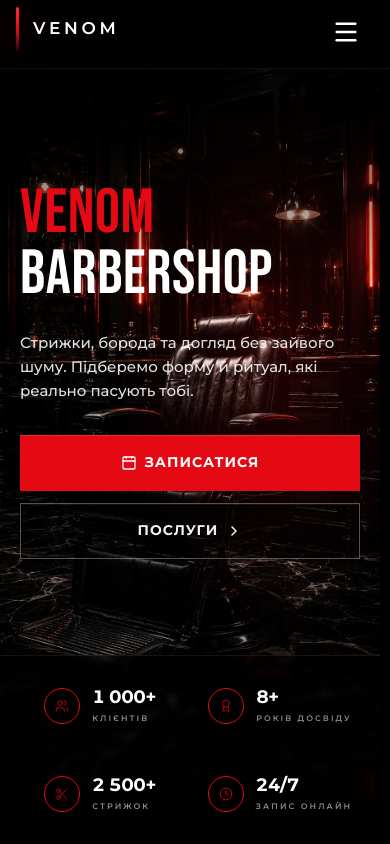
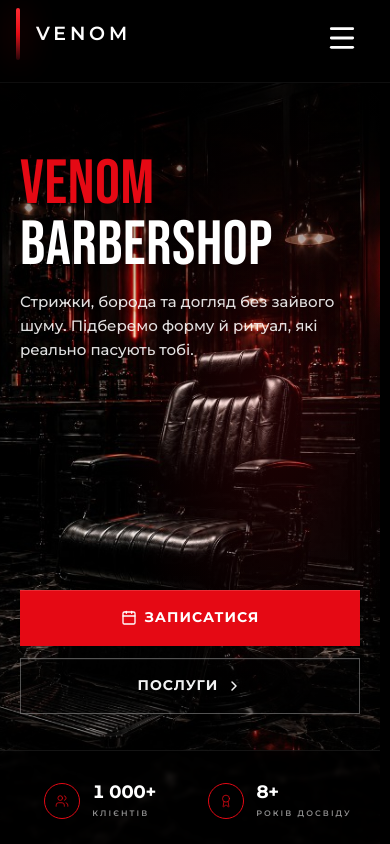
Before and after one commit to SerhiiSavchak/VenomBarbershop, a Next.js app: page / in a window 390 px wide. Shown: the top 844 px of the page. Built offline with nearby package versions, Linux system fonts and the light colour scheme.

Commit message:
фвфв

```diff
--- a/app/globals.css
+++ b/app/globals.css
@@ -38,6 +38,9 @@
 html {
   scroll-behavior: smooth;
   scrollbar-gutter: stable;
+  -webkit-user-select: none;
+  user-select: none;
+  -webkit-touch-callout: none;
 }
 
 body {
@@ -46,15 +49,21 @@ body {
   font-family: var(--font-sans), system-ui, sans-serif;
 }
 
-/* Майже непомітне виділення — без «синьої плями» браузера */
+input,
+textarea,
+select,
+[contenteditable="true"] {
+  -webkit-user-select: text;
+  user-select: text;
+  -webkit-touch-callout: default;
+}
+
 ::selection {
-  background: rgba(255, 255, 255, 0.06);
-  color: inherit;
+  background: transparent;
 }
 
 ::-moz-selection {
-  background: rgba(255, 255, 255, 0.06);
-  color: inherit;
+  background: transparent;
 }
 
 /* Red glow effect */
--- a/components/BrandLogo.tsx
+++ b/components/BrandLogo.tsx
@@ -24,15 +24,15 @@ export function BrandLogo({
   const isFooter = size === "footer";
 
   const barClass = isFooter
-    ? "h-6 w-[2px] rounded-full bg-gradient-to-b from-[#ff2a32] via-[#E50914] to-[#3a0609] shadow-[0_0_14px_rgba(229,9,20,0.4)]"
+    ? "h-11 w-[3px] rounded-full bg-gradient-to-b from-[#ff2a32] via-[#E50914] to-[#3a0609] shadow-[0_0_22px_rgba(229,9,20,0.48)] md:h-12 md:w-[3px]"
     : emphasizeMobile
-      ? "h-9 w-[3px] rounded-full bg-gradient-to-b from-[#ff2a32] via-[#E50914] to-[#2a0508] shadow-[0_0_22px_rgba(229,9,20,0.42)] md:h-10 max-lg:h-11 max-lg:shadow-[0_0_28px_rgba(229,9,20,0.52)]"
+      ? "h-9 w-[3px] rounded-full bg-gradient-to-b from-[#ff2a32] via-[#E50914] to-[#2a0508] shadow-[0_0_22px_rgba(229,9,20,0.42)] md:h-10 max-lg:h-[52px] max-lg:w-1 max-lg:shadow-[0_0_32px_rgba(229,9,20,0.55)]"
       : "h-9 w-[3px] rounded-full bg-gradient-to-b from-[#ff2a32] via-[#E50914] to-[#2a0508] shadow-[0_0_22px_rgba(229,9,20,0.42)] md:h-10";
 
   const wordmarkSizeClass = isFooter
-    ? "text-[11px] md:text-xs"
+    ? "text-[15px] font-semibold uppercase tracking-[0.22em] md:text-[17px] md:tracking-[0.2em]"
     : emphasizeMobile
-      ? "text-[14px] font-semibold uppercase tracking-[0.26em] text-white md:text-[16px] max-lg:text-[17px] max-lg:tracking-[0.22em]"
+      ? "text-[14px] font-semibold uppercase tracking-[0.26em] text-white md:text-[16px] max-lg:text-[19px] max-lg:tracking-[0.2em]"
       : "text-[14px] md:text-[16px]";
 
   const inner = (
@@ -49,8 +49,10 @@ export function BrandLogo({
     </>
   );
 
-  const className =
-    "group inline-flex shrink-0 items-center gap-3 outline-none transition-opacity max-lg:gap-3.5 lg:gap-3 md:gap-3.5 focus-visible:ring-2 focus-visible:ring-[#E50914]/55 focus-visible:ring-offset-2 focus-visible:ring-offset-black";
+  const className = [
+    "group inline-flex shrink-0 items-center outline-none transition-opacity focus-visible:ring-2 focus-visible:ring-[#E50914]/55 focus-visible:ring-offset-2 focus-visible:ring-offset-black",
+    isFooter ? "gap-4 md:gap-5" : "gap-3 max-lg:gap-4 lg:gap-3 md:gap-3.5",
+  ].join(" ");
 
   if (asStatic) {
     return (
--- a/components/providers/I18nProvider.tsx
+++ b/components/providers/I18nProvider.tsx
@@ -16,7 +16,7 @@ import {
   type Lang,
   type Messages,
 } from "@/lib/i18n";
-import { PageLoader } from "@/components/PageLoader";
+import { PageIntroProvider } from "@/components/providers/PageIntroProvider";
 
 type I18nContextValue = {
   lang: Lang;
@@ -65,8 +65,7 @@ export function I18nProvider({ children }: { children: ReactNode }) {
 
   return (
     <I18nContext.Provider value={value}>
-      <PageLoader />
-      {children}
+      <PageIntroProvider>{children}</PageIntroProvider>
     </I18nContext.Provider>
   );
 }
--- /dev/null
+++ b/components/providers/PageIntroProvider.tsx
@@ -0,0 +1,37 @@
+"use client";
+
+import { createContext, useContext, useEffect, useMemo, useState, type ReactNode } from "react";
+import { PageLoader } from "@/components/PageLoader";
+
+type PageIntroContextValue = {
+  /** true после завершения exit-анимации PageLoader */
+  introDone: boolean;
+};
+
+const PageIntroContext = createContext<PageIntroContextValue | null>(null);
+
+export function PageIntroProvider({ children }: { children: ReactNode }) {
+  const [introDone, setIntroDone] = useState(false);
+  const value = useMemo(() => ({ introDone }), [introDone]);
+
+  useEffect(() => {
+    if (introDone) return;
+    const id = window.setTimeout(() => setIntroDone(true), 8000);
+    return () => window.clearTimeout(id);
+  }, [introDone]);
+
+  return (
+    <PageIntroContext.Provider value={value}>
+      <PageLoader onIntroComplete={() => setIntroDone(true)} />
+      {children}
+    </PageIntroContext.Provider>
+  );
+}
+
+export function usePageIntro(): PageIntroContextValue {
+  const ctx = useContext(PageIntroContext);
+  if (!ctx) {
+    throw new Error("usePageIntro must be used within PageIntroProvider");
+  }
+  return ctx;
+}
--- a/components/sections/Header.tsx
+++ b/components/sections/Header.tsx
@@ -93,7 +93,11 @@ export function Header() {
       body.style.right = prev.bodyRight;
       body.style.width = prev.bodyWidth;
       body.style.touchAction = prev.bodyTouchAction;
+      /* html { scroll-behavior: smooth } інакше дає «проскрол» при scrollTo після unlock */
+      const prevScrollBehavior = html.style.scrollBehavior;
+      html.style.scrollBehavior = "auto";
       window.scrollTo(0, scrollY);
+      html.style.scrollBehavior = prevScrollBehavior;
       queueMicrotask(() => setIsScrolled(window.scrollY > 40));
     };
   }, [isMobileMenuOpen]);
@@ -116,7 +120,7 @@ export function Header() {
             : "lg:border-black/40 lg:bg-black/75 lg:py-5 lg:backdrop-blur-md lg:md:py-6 lg:transition-[padding-top,padding-bottom,background-color,border-color] lg:duration-500 lg:motion-reduce:transition-none")
         }`}
       >
-        <div className="mx-auto flex w-full max-w-[min(100%,1820px)] items-center justify-between gap-3 sm:gap-4 md:gap-5 lg:gap-7 max-lg:min-h-[52px] max-lg:px-4 max-lg:pb-2 max-lg:pt-[max(0.25rem,env(safe-area-inset-top,0px))] sm:max-lg:px-8 sm:max-lg:pb-3 sm:max-lg:pt-[max(0.5rem,env(safe-area-inset-top,0px))] md:max-lg:px-12 lg:px-16 lg:py-0">
+        <div className="mx-auto flex w-full max-w-[min(100%,1820px)] items-center justify-between gap-3 sm:gap-4 md:gap-5 lg:gap-7 max-lg:min-h-[64px] max-lg:px-4 max-lg:pb-3 max-lg:pt-[max(0.35rem,env(safe-area-inset-top,0px))] sm:max-lg:px-8 sm:max-lg:pb-3.5 sm:max-lg:pt-[max(0.55rem,env(safe-area-inset-top,0px))] md:max-lg:px-12 lg:px-16 lg:py-0">
           <div className="min-w-0 shrink">
             <BrandLogo emphasizeMobile wordmark={t.brand.wordmark} ariaLabel={t.header.logoAria} size="header" />
           </div>
@@ -174,10 +178,10 @@ export function Header() {
             <button
               type="button"
               onClick={() => setIsMobileMenuOpen(true)}
-              className="relative z-[2] flex h-14 w-14 min-h-[56px] min-w-[56px] shrink-0 items-center justify-center rounded-2xl text-white transition-colors hover:text-[#E50914] active:opacity-80 lg:hidden touch-manipulation [-webkit-tap-highlight-color:transparent]"
+              className="relative z-[2] flex h-16 w-16 min-h-[64px] min-w-[64px] shrink-0 items-center justify-center rounded-2xl text-white transition-colors hover:text-[#E50914] active:opacity-80 lg:hidden touch-manipulation [-webkit-tap-highlight-color:transparent]"
               aria-label={t.header.openMenu}
             >
-              <Menu className="h-7 w-7" strokeWidth={2.1} />
+              <Menu className="h-8 w-8" strokeWidth={2.1} />
             </button>
           </div>
         </div>
@@ -219,17 +223,17 @@ export function Header() {
               />
               <div className="pointer-events-none absolute inset-x-0 top-24 h-40 bg-[radial-gradient(ellipse_70%_80%_at_50%_0%,rgba(229,9,20,0.12)_0%,transparent_72%)]" aria-hidden />
 
-              <div className="flex max-lg:min-h-[52px] items-center justify-between gap-3 border-b border-white/[0.07] bg-black/30 px-4 pb-2 pt-[max(0.25rem,env(safe-area-inset-top,0px))] sm:px-8 sm:pb-3 sm:pt-[max(0.5rem,env(safe-area-inset-top,0px))]">
+              <div className="flex max-lg:min-h-[64px] items-center justify-between gap-3 border-b border-white/[0.07] bg-black/30 px-4 pb-3 pt-[max(0.35rem,env(safe-area-inset-top,0px))] sm:px-8 sm:pb-3.5 sm:pt-[max(0.55rem,env(safe-area-inset-top,0px))]">
                 <div className="min-w-0 shrink" onClick={closeMenu}>
                   <BrandLogo emphasizeMobile wordmark={t.brand.wordmark} ariaLabel={t.header.logoAria} size="header" />
                 </div>
                 <button
                   type="button"
                   onClick={closeMenu}
-                  className="flex h-14 w-14 min-h-[56px] min-w-[56px] shrink-0 items-center justify-center rounded-2xl text-white transition-colors hover:text-[#E50914] active:opacity-80 touch-manipulation [-webkit-tap-highlight-color:transparent]"
+                  className="flex h-16 w-16 min-h-[64px] min-w-[64px] shrink-0 items-center justify-center rounded-2xl text-white transition-colors hover:text-[#E50914] active:opacity-80 touch-manipulation [-webkit-tap-highlight-color:transparent]"
                   aria-label={t.header.closeMenu}
                 >
-                  <X className="h-7 w-7" strokeWidth={2.1} />
+                  <X className="h-8 w-8" strokeWidth={2.1} />
                 </button>
               </div>
 
--- a/components/sections/Hero.tsx
+++ b/components/sections/Hero.tsx
@@ -5,6 +5,7 @@ import { motion, useInView, useReducedMotion } from "framer-motion";
 import { Award, Calendar, ChevronRight, Clock, Scissors, Users } from "lucide-react";
 import Image from "next/image";
 import { useI18n } from "@/components/providers/I18nProvider";
+import { usePageIntro } from "@/components/providers/PageIntroProvider";
 import type { HeroStat, Lang } from "@/lib/i18n";
 import { cinematicEase, mobilePopEase } from "@/lib/motion";
 import { useLgUp } from "@/lib/useLgUp";
@@ -105,20 +106,27 @@ function HeroStatValue({
   );
 }
 
-function HeroPhotoShine({ reducedMotion }: { reducedMotion: boolean }) {
+function gateIntro<P extends { initial: object; animate: object; transition: object }>(introDone: boolean, preset: P): P {
+  if (introDone) return preset;
+  return { ...preset, animate: preset.initial, transition: { duration: 0 } } as P;
+}
+
+function HeroPhotoShine({ reducedMotion, introDone }: { reducedMotion: boolean; introDone: boolean }) {
   if (reducedMotion) return null;
   return (
     <motion.div
       className="pointer-events-none absolute inset-0 z-[3] bg-gradient-to-r from-transparent via-white/[0.18] to-transparent"
       aria-hidden
       initial={{ x: "-55%", skewX: -14 }}
-      animate={{ x: "165%", skewX: -14 }}
-      transition={{ duration: 1.55, ease: [0.2, 0.85, 0.15, 1], delay: 0.42 }}
+      animate={introDone ? { x: "165%", skewX: -14 } : { x: "-55%", skewX: -14 }}
+      transition={
+        introDone ? { duration: 1.55, ease: [0.2, 0.85, 0.15, 1], delay: 0.42 } : { duration: 0 }
+      }
     />
   );
 }
 
-function HeroBackgroundDesktop({ reducedMotion }: { reducedMotion: boolean }) {
+function HeroBackgroundDesktop({ reducedMotion, introDone }: { reducedMotion: boolean; introDone: boolean }) {
   const photoInitial = reducedMotion
     ? { opacity: 0.85 }
     : { scale: 1.09, x: "3.5%", rotate: 0.35, opacity: 1 };
@@ -130,7 +138,12 @@ function HeroBackgroundDesktop({ reducedMotion }: { reducedMotion: boolean }) {
   return (
     <div className="absolute inset-0 z-[1] hidden overflow-hidden lg:block">
       <div className="absolute inset-y-0 right-0 z-[1] h-full w-[72vw] overflow-hidden">
-        <motion.div className="absolute inset-0 bg-black" initial={photoInitial} animate={photoAnimate} transition={photoTransition}>
+        <motion.div
+          className="absolute inset-0 bg-black"
+          initial={photoInitial}
+          animate={introDone ? photoAnimate : photoInitial}
+          transition={introDone ? photoTransition : { duration: 0 }}
+        >
           <Image
             src={HERO_DESKTOP}
             alt=""
@@ -140,7 +153,7 @@ function HeroBackgroundDesktop({ reducedMotion }: { reducedMotion: boolean }) {
             sizes="72vw"
             className="h-full w-full object-cover object-center opacity-100"
           />
-          <HeroPhotoShine reducedMotion={reducedMotion} />
+          <HeroPhotoShine reducedMotion={reducedMotion} introDone={introDone} />
         </motion.div>
       </div>
 
@@ -163,7 +176,7 @@ function HeroBackgroundDesktop({ reducedMotion }: { reducedMotion: boolean }) {
   );
 }
 
-function HeroBackgroundMobile({ reducedMotion }: { reducedMotion: boolean }) {
+function HeroBackgroundMobile({ reducedMotion, introDone }: { reducedMotion: boolean; introDone: boolean }) {
   const photoInitial = reducedMotion
     ? { opacity: 0.88 }
     : { scale: 1.15, y: "8%", opacity: 1 };
@@ -174,7 +187,12 @@ function HeroBackgroundMobile({ reducedMotion }: { reducedMotion: boolean }) {
 
   return (
     <div className="absolute inset-0 z-[1] overflow-hidden lg:hidden">
-      <motion.div className="absolute inset-0 z-[1] overflow-hidden bg-black" initial={photoInitial} animate={photoAnimate} transition={photoTransition}>
+      <motion.div
+        className="absolute inset-0 z-[1] overflow-hidden bg-black"
+        initial={photoInitial}
+        animate={introDone ? photoAnimate : photoInitial}
+        transition={introDone ? photoTransition : { duration: 0 }}
+      >
         <Image
           src={HERO_MOBILE}
           alt=""
@@ -184,7 +202,7 @@ function HeroBackgroundMobile({ reducedMotion }: { reducedMotion: boolean }) {
           sizes="100vw"
           className="object-cover object-[50%_26%] opacity-100"
         />
-        <HeroPhotoShine reducedMotion={reducedMotion} />
+        <HeroPhotoShine reducedMotion={reducedMotion} introDone={introDone} />
       </motion.div>
 
       <div className="pointer-events-none absolute inset-0 z-[2] bg-transparent" style={{ background: RED_AMBIENT }} aria-hidden />
@@ -199,13 +217,14 @@ function HeroBackgroundMobile({ reducedMotion }: { reducedMotion: boolean }) {
 
 export function Hero() {
   const { t, lang } = useI18n();
+  const { introDone } = usePageIntro();
   const { hero } = t;
   const statsRef = useRef(null);
   const statsInView = useInView(statsRef, { once: true, amount: 0.08, margin: "0px 0px 120px 0px" });
   const isLg = useLgUp();
   const reduce = useReducedMotion() ?? false;
 
-  const statsStarted = isLg || statsInView;
+  const statsStarted = introDone && (isLg || statsInView);
 
   const venomMotion = reduce
     ? { initial: { opacity: 0 }, animate: { opacity: 1 }, transition: { duration: 0.5, delay: 0.2 } }
@@ -256,37 +275,39 @@ export function Hero() {
       : { opacity: 0, y: 22, x: -10 };
 
   return (
-    <section id="hero" className="relative flex min-h-[100dvh] w-full flex-col overflow-hidden bg-black lg:block">
-      <HeroBackgroundMobile reducedMotion={reduce} />
-      <HeroBackgroundDesktop reducedMotion={reduce} />
+    <section id="hero" className="relative flex min-h-[100dvh] w-full flex-col bg-black max-lg:overflow-hidden lg:block lg:overflow-visible">
+      <HeroBackgroundMobile reducedMotion={reduce} introDone={introDone} />
+      <HeroBackgroundDesktop reducedMotion={reduce} introDone={introDone} />
 
-      <div className="relative flex flex-1 flex-col lg:absolute lg:inset-0 lg:min-h-[100dvh] lg:flex-none">
-        <div className="relative z-[10] flex w-full max-w-[1600px] flex-1 flex-col px-5 pb-6 pt-[calc(10.5rem+env(safe-area-inset-top,0px))] sm:px-8 lg:mx-auto lg:max-w-none lg:flex-1 lg:flex-col lg:px-0 lg:pb-36 lg:pt-[calc(5rem+env(safe-area-inset-top,0px))]">
-          <div className="my-auto w-full max-w-[640px] pb-1 max-lg:mb-10 max-lg:-translate-y-[min(4.5dvh,1.75rem)] lg:my-0 lg:max-w-[640px] lg:pb-0 lg:absolute lg:left-[clamp(2.85rem,5.75vw,6.75rem)] lg:top-[47%] lg:-translate-y-1/2">
-            <div className="hero-display mb-6 flex max-w-full flex-col gap-0 uppercase tracking-[0.01em] text-[clamp(58px,16vw,86px)] lg:mb-5 lg:text-[clamp(92px,7.8vw,154px)]">
-              <div className="overflow-x-clip overflow-y-visible pb-[0.06em]">
-                <motion.span className="block font-normal leading-[0.92] text-[#E50914] lg:leading-[0.9]" {...venomMotion}>
+      <div className="relative flex flex-1 flex-col lg:absolute lg:inset-0 lg:max-h-[100dvh] lg:min-h-[100dvh] lg:flex-none">
+        <div className="relative z-[10] flex w-full max-w-[1600px] flex-1 flex-col px-5 pb-6 max-lg:min-h-0 max-lg:flex-1 max-lg:justify-start max-lg:pt-[calc(10.25rem+env(safe-area-inset-top,0px))] sm:px-8 lg:mx-auto lg:h-full lg:min-h-0 lg:max-w-none lg:flex-1 lg:flex-col lg:justify-center lg:px-0 lg:pb-[6.75rem] lg:pt-[calc(5.75rem+env(safe-area-inset-top,0px))]">
+          <div className="my-auto w-full max-w-[640px] pb-1 max-lg:mb-0 max-lg:my-0 max-lg:flex max-lg:min-h-0 max-lg:flex-1 max-lg:flex-col max-lg:-translate-y-2 lg:my-0 lg:max-w-[min(54rem,calc(100vw-4.5rem))] lg:flex-none lg:translate-y-0 lg:pb-0 lg:relative lg:pl-[clamp(3.35rem,6.35vw,7.35rem)] lg:pr-8 lg:self-start">
+            <div className="hero-display mb-4 flex w-full min-w-0 max-w-full shrink-0 flex-col gap-0 uppercase tracking-[0.01em] text-[clamp(58px,16vw,86px)] lg:mb-6 lg:max-w-none lg:text-[clamp(88px,6.9vw,140px)]">
+              <div className="overflow-x-clip overflow-y-visible pb-[0.06em] lg:overflow-x-visible">
+                <motion.span className="block w-max max-w-full font-normal leading-[0.92] text-[#E50914] lg:max-w-none lg:leading-[0.9]" {...gateIntro(introDone, venomMotion)}>
                   VENOM
                 </motion.span>
               </div>
-              <div className="overflow-x-clip overflow-y-visible pb-[0.06em] pr-[2px] [-webkit-font-smoothing:antialiased]">
-                <motion.span className="block font-normal leading-[0.92] text-white lg:leading-[0.9]" {...barberMotion}>
+              <div className="overflow-x-clip overflow-y-visible pb-[0.06em] pr-[2px] [-webkit-font-smoothing:antialiased] lg:overflow-x-visible">
+                <motion.span className="block w-max max-w-full font-normal leading-[0.92] text-white lg:max-w-none lg:leading-[0.9]" {...gateIntro(introDone, barberMotion)}>
                   BARBERSHOP
                 </motion.span>
               </div>
             </div>
 
-            <div className="flex w-full max-w-full flex-col gap-8 lg:gap-9">
+            <div className="flex w-full min-h-0 max-w-full flex-1 flex-col gap-8 max-lg:flex-1 max-lg:gap-0 lg:flex-none lg:gap-9">
               <motion.p
-                className="hero-copy m-0 w-full max-w-xl text-[15px] font-medium leading-[1.6] text-white/88 [overflow-wrap:anywhere] text-pretty max-lg:max-w-xl lg:max-w-none lg:pl-[0.45rem] lg:text-[15px] lg:leading-[1.72]"
-                {...descMotion}
+                className="hero-copy m-0 w-full max-w-xl shrink-0 text-[15px] font-medium leading-[1.6] text-white/88 [overflow-wrap:anywhere] text-pretty max-lg:-mt-1 max-lg:max-w-xl lg:mt-0 lg:max-w-none lg:pl-[0.45rem] lg:text-[15px] lg:leading-[1.72]"
+                {...gateIntro(introDone, descMotion)}
               >
                 {hero.description}
               </motion.p>
 
+              <div className="hidden w-full min-h-0 max-lg:flex max-lg:min-h-[min(26dvh,220px)] max-lg:flex-1 max-lg:basis-0" aria-hidden />
+
               <motion.div
-                className="hero-cta-group m-0 w-full max-w-full lg:pl-[0.45rem]"
-                {...ctaGroupMotion}
+                className="hero-cta-group m-0 mt-auto w-full max-w-full shrink-0 max-lg:pt-2 lg:mt-0 lg:pl-[0.45rem]"
+                {...gateIntro(introDone, ctaGroupMotion)}
               >
                 <a
                   href="#contact"
@@ -312,7 +333,7 @@ export function Hero() {
 
         <motion.div
           ref={statsRef}
-          {...statsStripMotion}
+          {...gateIntro(introDone, statsStripMotion)}
           className="relative z-[12] mt-auto shrink-0 border-t border-[rgba(255,255,255,0.08)] bg-[rgba(0,0,0,0.72)] px-4 py-4 backdrop-blur-[2px] md:px-10 lg:absolute lg:bottom-0 lg:left-0 lg:right-0 lg:mt-0 lg:max-h-[92px] lg:min-h-[88px] lg:px-14 lg:py-0 lg:backdrop-blur-none"
         >
           <div className="mx-auto grid max-w-[1600px] grid-cols-2 content-center items-center gap-x-3 gap-y-5 sm:grid-cols-4 sm:gap-y-0 sm:divide-x sm:divide-white/[0.08]">
@@ -322,10 +343,10 @@ export function Hero() {
                 <motion.div
                   key={stat.label}
                   initial={statItemInitial}
-                  animate={{ opacity: 1, y: 0, x: 0 }}
+                  animate={introDone ? { opacity: 1, y: 0, x: 0 } : statItemInitial}
                   transition={{
-                    delay: (isLg ? 0.94 : 0.78) + index * (isLg ? 0.06 : 0.07),
-                    duration: reduce ? 0.35 : 0.72,
+                    delay: introDone ? (isLg ? 0.94 : 0.78) + index * (isLg ? 0.06 : 0.07) : 0,
+                    duration: introDone ? (reduce ? 0.35 : 0.72) : 0,
                     ease: isLg ? cinematicEase : mobilePopEase,
                   }}
                   className="flex min-h-[4.25rem] items-center justify-center gap-3 px-2 py-1 sm:min-h-0 sm:gap-3.5 sm:px-6 md:px-8 lg:min-h-[88px] lg:px-10"
--- a/components/sections/Masters.tsx
+++ b/components/sections/Masters.tsx
@@ -7,6 +7,7 @@ import { useI18n } from "@/components/providers/I18nProvider";
 import { cinematicEase, mobilePopEase, viewportReveal, sectionTitleInset } from "@/lib/motion";
 import { useBelowMd } from "@/lib/useBelowMd";
 import { useLgUp } from "@/lib/useLgUp";
+import { useHorizontalRailVerticalWheelPassthrough } from "@/lib/useHorizontalRailVerticalWheelPassthrough";
 import { useSnapCarouselAutoplay } from "@/lib/useSnapCarouselAutoplay";
 
 const masterImages = [
@@ -63,6 +64,7 @@ export function Masters() {
   }));
 
   useSnapCarouselAutoplay(mastersRail, masters.length, belowMd);
+  useHorizontalRailVerticalWheelPassthrough(mastersRail, belowMd);
 
   return (
     <section id="masters" className="relative overflow-hidden bg-black py-24 md:py-32">
@@ -86,7 +88,7 @@ export function Masters() {
 
         <motion.div
           ref={setMastersRail}
-          className="flex gap-4 overflow-x-auto pb-4 scrollbar-hide snap-x snap-mandatory md:grid md:grid-cols-2 md:gap-6 md:overflow-visible md:pb-0 lg:grid-cols-4"
+          className="flex gap-4 overflow-x-auto overflow-y-hidden overscroll-x-contain pb-4 scrollbar-hide snap-x snap-mandatory md:grid md:grid-cols-2 md:gap-6 md:overflow-visible md:overscroll-auto md:pb-0 lg:grid-cols-4"
           initial="hidden"
           whileInView="show"
           viewport={viewportReveal}
--- a/components/sections/Services.tsx
+++ b/components/sections/Services.tsx
@@ -7,6 +7,7 @@ import { useI18n } from "@/components/providers/I18nProvider";
 import { cinematicEase, mobilePopEase, revealLiftEnter, revealLiftInitial, viewportReveal, sectionTitleInset } from "@/lib/motion";
 import { useBelowMd } from "@/lib/useBelowMd";
 import { useLgUp } from "@/lib/useLgUp";
+import { useHorizontalRailVerticalWheelPassthrough } from "@/lib/useHorizontalRailVerticalWheelPassthrough";
 import { useSnapCarouselAutoplay } from "@/lib/useSnapCarouselAutoplay";
 
 const serviceImages = [
@@ -122,6 +123,7 @@ export function Services() {
   }));
 
   useSnapCarouselAutoplay(mobileRail, services.length, belowMd);
+  useHorizontalRailVerticalWheelPassthrough(mobileRail, belowMd);
 
   return (
     <section id="services" className="relative bg-black">
@@ -143,7 +145,7 @@ export function Services() {
 
       <motion.div
         ref={setMobileRail}
-        className="flex gap-4 overflow-x-auto px-5 pb-20 pt-4 scrollbar-hide snap-x snap-mandatory md:hidden"
+        className="flex gap-4 overflow-x-auto overflow-y-hidden overscroll-x-contain px-5 pb-20 pt-4 scrollbar-hide snap-x snap-mandatory md:hidden"
         initial="hidden"
         whileInView="show"
         viewport={viewportReveal}
```
Also changed, not shown: components/PageLoader.tsx (+7 -2 lines), components/sections/Footer.tsx (+13 -13 lines), lib/useHorizontalRailVerticalWheelPassthrough.ts (added, +30 -0 lines), lib/useSnapCarouselAutoplay.ts (+6 -3 lines).
